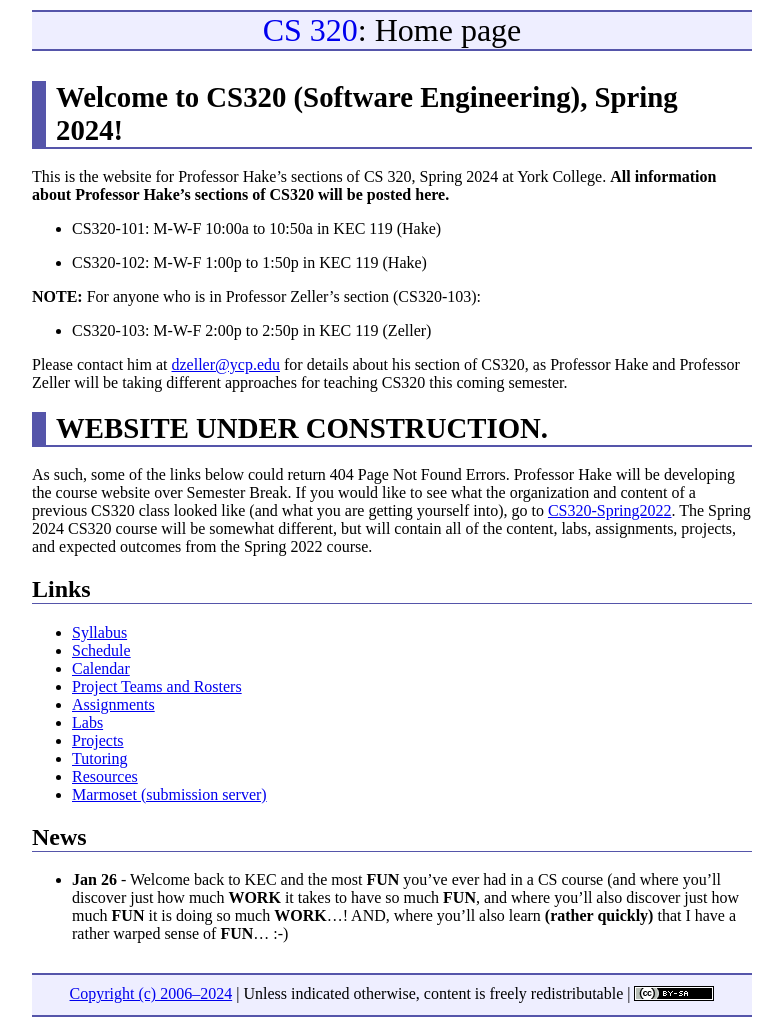
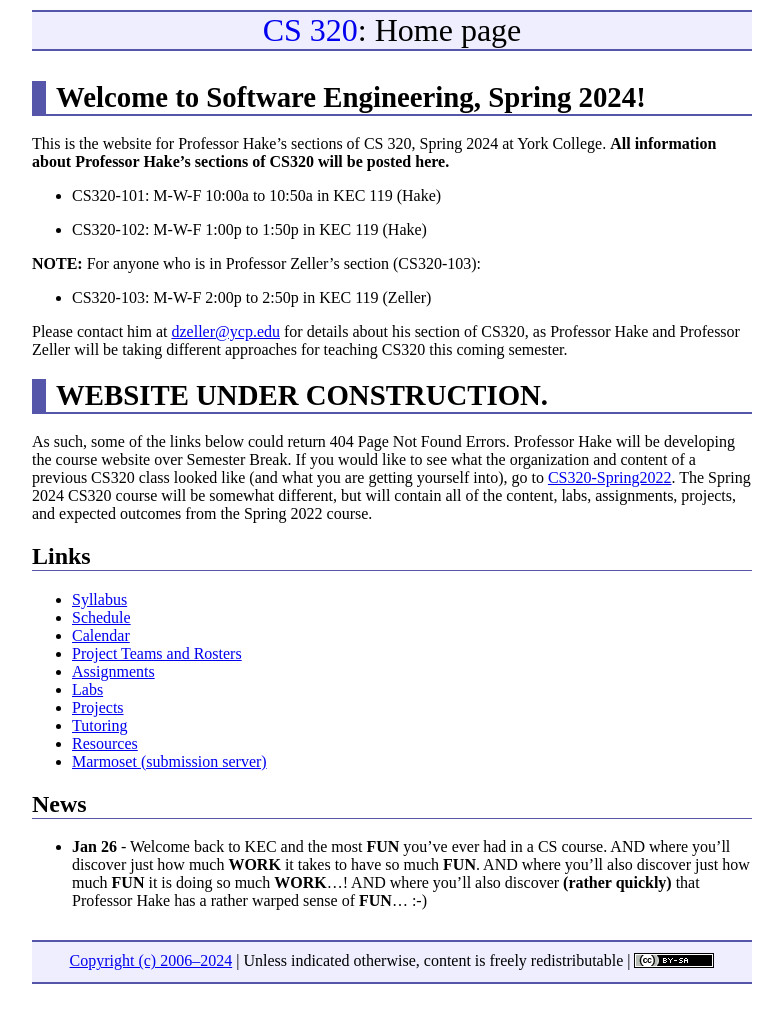
Before and after one commit to ycpcs/cs320-spring2024, a Jekyll site: the page built from index.md, in a window 1280 px wide. Shown: the whole page, without its empty margins (248-1031 px from the left). Built offline with Jekyll 4.4.1, drawn with Linux system fonts in a browser that asks for light colours; after the commit the page ends 994 px from its top, so only the background shows below that.

Commit message:
more edits

```diff
--- a/index.md
+++ b/index.md
@@ -3,7 +3,7 @@ layout: default
 title: Home page
 ---
 
-# Welcome to CS320 (Software Engineering), Spring 2024!
+# Welcome to Software Engineering, Spring 2024!
 
 This is the website for Professor Hake's sections of CS 320, Spring 2024 at York College.  **All information about Professor Hake's sections of CS320 will be posted here.**
 
@@ -104,4 +104,4 @@ As such, some of the links below could return 404 Page Not Found Errors.  Profes
 
 -->
 
-* **Jan 26** - Welcome back to KEC and the most **FUN** you've ever had in a CS course (and where you'll discover just how much **WORK** it takes to have so much **FUN**, and where you'll also discover just how much **FUN** it is doing so much **WORK**...!  AND, where you'll also learn **(rather quickly)** that I have a rather warped sense of **FUN**...  :-)
+* **Jan 26** - Welcome back to KEC and the most **FUN** you've ever had in a CS course.  AND where you'll discover just how much **WORK** it takes to have so much **FUN**.  AND where you'll also discover just how much **FUN** it is doing so much **WORK**...!  AND where you'll also discover **(rather quickly)** that Professor Hake has a rather warped sense of **FUN**...  :-)
```
